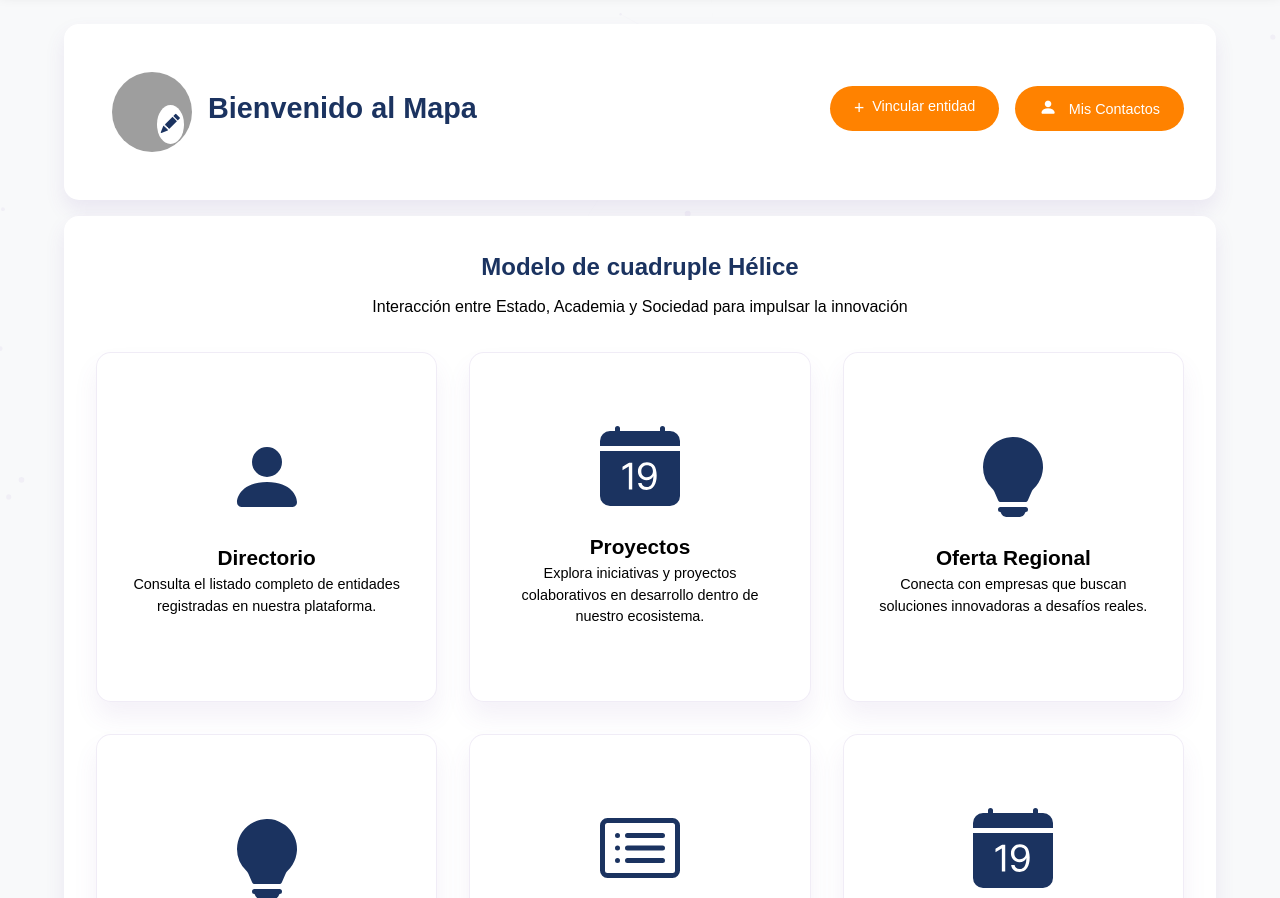
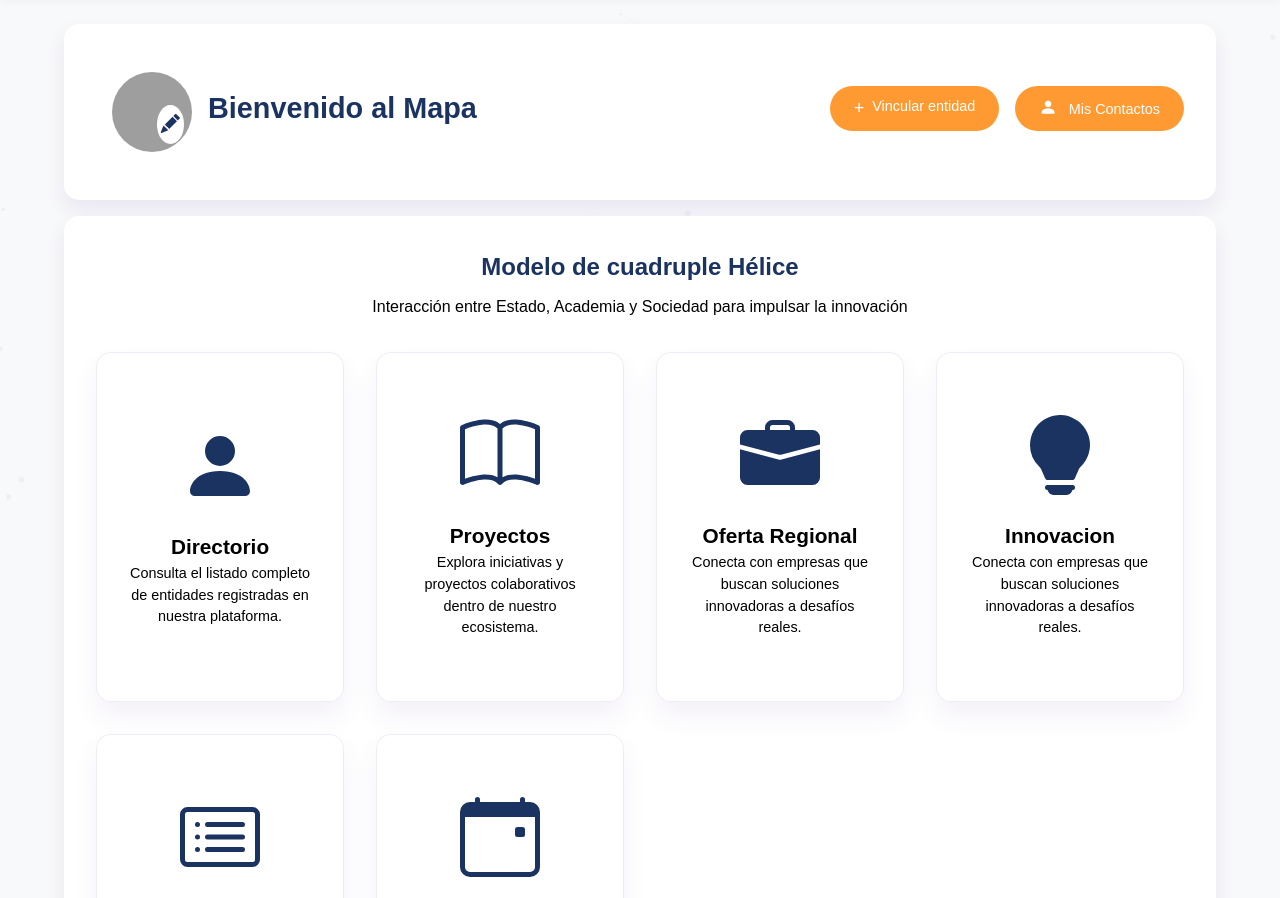
Before and after one commit to jsnunez/sinaptico202501, a website: page app/pages/User/helice.html in a window 1280 px wide. Shown: the part 88-986 px from the top of the page. Drawn offline with nearby package versions, Linux system fonts and the light colour scheme; some packages are replaced by stand-ins of ours; files that its build step writes are made by us from their sources; no server answers; grey boxes are pictures that could not be loaded; a script that the page names is missing; files whose address does not match are found by name.

Commit message:
style helice

```diff
--- a/app/pages/User/helice.html
+++ b/app/pages/User/helice.html
@@ -690,24 +690,24 @@
                     </div>
                 </div>
             </div>
-             <div class="card">
+            <div class="card">
                 <div class="card-inner" onclick="window.location.href='/proyectos'">
                     <div class="card-front">
                         <div class="card-icon">
-                            <svg xmlns="http://www.w3.org/2000/svg" fill="currentColor" class="bi bi-calendar-date-fill"
-                                viewBox="0 0 16 16">
+                            <svg xmlns="http://www.w3.org/2000/svg" width="16" height="16" fill="currentColor"
+                                class="bi bi-book" viewBox="0 0 16 16">
                                 <path
-                                    d="M4 .5a.5.5 0 0 0-1 0V1H2a2 2 0 0 0-2 2v1h16V3a2 2 0 0 0-2-2h-1V.5a.5.5 0 0 0-1 0V1H4zm5.402 9.746c.625 0 1.184-.484 1.184-1.18 0-.832-.527-1.23-1.16-1.23-.586 0-1.168.387-1.168 1.21 0 .817.543 1.2 1.144 1.2" />
-                                <path
-                                    d="M16 14V5H0v9a2 2 0 0 0 2 2h12a2 2 0 0 0 2-2m-6.664-1.21c-1.11 0-1.656-.767-1.703-1.407h.683c.043.37.387.82 1.051.82.844 0 1.301-.848 1.305-2.164h-.027c-.153.414-.637.79-1.383.79-.852 0-1.676-.61-1.676-1.77 0-1.137.871-1.809 1.797-1.809 1.172 0 1.953.734 1.953 2.668 0 1.805-.742 2.871-2 2.871zm-2.89-5.435v5.332H5.77V8.079h-.012c-.29.156-.883.52-1.258.777V8.16a13 13 0 0 1 1.313-.805h.632z" />
+                                    d="M1 2.828c.885-.37 2.154-.769 3.388-.893 1.33-.134 2.458.063 3.112.752v9.746c-.935-.53-2.12-.603-3.213-.493-1.18.12-2.37.461-3.287.811zm7.5-.141c.654-.689 1.782-.886 3.112-.752 1.234.124 2.503.523 3.388.893v9.923c-.918-.35-2.107-.692-3.287-.81-1.094-.111-2.278-.039-3.213.492zM8 1.783C7.015.936 5.587.81 4.287.94c-1.514.153-3.042.672-3.994 1.105A.5.5 0 0 0 0 2.5v11a.5.5 0 0 0 .707.455c.882-.4 2.303-.881 3.68-1.02 1.409-.142 2.59.087 3.223.877a.5.5 0 0 0 .78 0c.633-.79 1.814-1.019 3.222-.877 1.378.139 2.8.62 3.681 1.02A.5.5 0 0 0 16 13.5v-11a.5.5 0 0 0-.293-.455c-.952-.433-2.48-.952-3.994-1.105C10.413.809 8.985.936 8 1.783" />
                             </svg>
                         </div>
                         <h3 class="card-title">Proyectos</h3>
-                        <p class="card-text">Explora iniciativas y proyectos colaborativos en desarrollo dentro de nuestro ecosistema.</p>
+                        <p class="card-text">Explora iniciativas y proyectos colaborativos dentro de
+                            nuestro ecosistema.</p>
                     </div>
                     <div class="card-back">
                         <h3 class="card-title">Ver Contenido</h3>
-                        <p class="card-text">Descubre proyectos en curso y oportunidades de colaboración e innovación.</p>
+                        <p class="card-text">Descubre proyectos en curso y oportunidades de colaboración e innovación.
+                        </p>
 
                     </div>
                 </div>
@@ -716,10 +716,12 @@
                 <div class="card-inner" onclick="window.location.href='/innovacion'">
                     <div class="card-front">
                         <div class="card-icon">
-                            <svg xmlns="http://www.w3.org/2000/svg" fill="currentColor" class="bi bi-lightbulb-fill"
-                                viewBox="0 0 16 16">
+                            <svg xmlns="http://www.w3.org/2000/svg" width="16" height="16" fill="currentColor"
+                                class="bi bi-briefcase-fill" viewBox="0 0 16 16">
                                 <path
-                                    d="M2 6a6 6 0 1 1 10.174 4.31c-.203.196-.359.4-.453.619l-.762 1.769A.5.5 0 0 1 10.5 13h-5a.5.5 0 0 1-.46-.302l-.761-1.77a2 2 0 0 0-.453-.618A5.98 5.98 0 0 1 2 6m3 8.5a.5.5 0 0 1 .5-.5h5a.5.5 0 0 1 0 1l-.224.447a1 1 0 0 1-.894.553H6.618a1 1 0 0 1-.894-.553L5.5 15a.5.5 0 0 1-.5-.5" />
+                                    d="M6.5 1A1.5 1.5 0 0 0 5 2.5V3H1.5A1.5 1.5 0 0 0 0 4.5v1.384l7.614 2.03a1.5 1.5 0 0 0 .772 0L16 5.884V4.5A1.5 1.5 0 0 0 14.5 3H11v-.5A1.5 1.5 0 0 0 9.5 1zm0 1h3a.5.5 0 0 1 .5.5V3H6v-.5a.5.5 0 0 1 .5-.5" />
+                                <path
+                                    d="M0 12.5A1.5 1.5 0 0 0 1.5 14h13a1.5 1.5 0 0 0 1.5-1.5V6.85L8.129 8.947a.5.5 0 0 1-.258 0L0 6.85z" />
                             </svg>
                         </div>
                         <h3 class="card-title">Oferta Regional</h3>
@@ -747,7 +749,7 @@
                                     d="M2 6a6 6 0 1 1 10.174 4.31c-.203.196-.359.4-.453.619l-.762 1.769A.5.5 0 0 1 10.5 13h-5a.5.5 0 0 1-.46-.302l-.761-1.77a2 2 0 0 0-.453-.618A5.98 5.98 0 0 1 2 6m3 8.5a.5.5 0 0 1 .5-.5h5a.5.5 0 0 1 0 1l-.224.447a1 1 0 0 1-.894.553H6.618a1 1 0 0 1-.894-.553L5.5 15a.5.5 0 0 1-.5-.5" />
                             </svg>
                         </div>
-                        <h3 class="card-title">Innovacion Abierta</h3>
+                        <h3 class="card-title">Innovacion</h3>
                         <p class="card-text">Conecta con empresas que buscan soluciones innovadoras a desafíos
                             reales.
                         </p>
@@ -793,12 +795,12 @@
                 <div class="card-inner" onclick="window.location.href='/convocatorias'">
                     <div class="card-front">
                         <div class="card-icon">
-                            <svg xmlns="http://www.w3.org/2000/svg" fill="currentColor" class="bi bi-calendar-date-fill"
-                                viewBox="0 0 16 16">
+                            <svg xmlns="http://www.w3.org/2000/svg" width="16" height="16" fill="currentColor"
+                                class="bi bi-calendar-event" viewBox="0 0 16 16">
                                 <path
-                                    d="M4 .5a.5.5 0 0 0-1 0V1H2a2 2 0 0 0-2 2v1h16V3a2 2 0 0 0-2-2h-1V.5a.5.5 0 0 0-1 0V1H4zm5.402 9.746c.625 0 1.184-.484 1.184-1.18 0-.832-.527-1.23-1.16-1.23-.586 0-1.168.387-1.168 1.21 0 .817.543 1.2 1.144 1.2" />
+                                    d="M11 6.5a.5.5 0 0 1 .5-.5h1a.5.5 0 0 1 .5.5v1a.5.5 0 0 1-.5.5h-1a.5.5 0 0 1-.5-.5z" />
                                 <path
-                                    d="M16 14V5H0v9a2 2 0 0 0 2 2h12a2 2 0 0 0 2-2m-6.664-1.21c-1.11 0-1.656-.767-1.703-1.407h.683c.043.37.387.82 1.051.82.844 0 1.301-.848 1.305-2.164h-.027c-.153.414-.637.79-1.383.79-.852 0-1.676-.61-1.676-1.77 0-1.137.871-1.809 1.797-1.809 1.172 0 1.953.734 1.953 2.668 0 1.805-.742 2.871-2 2.871zm-2.89-5.435v5.332H5.77V8.079h-.012c-.29.156-.883.52-1.258.777V8.16a13 13 0 0 1 1.313-.805h.632z" />
+                                    d="M3.5 0a.5.5 0 0 1 .5.5V1h8V.5a.5.5 0 0 1 1 0V1h1a2 2 0 0 1 2 2v11a2 2 0 0 1-2 2H2a2 2 0 0 1-2-2V3a2 2 0 0 1 2-2h1V.5a.5.5 0 0 1 .5-.5M1 4v10a1 1 0 0 0 1 1h12a1 1 0 0 0 1-1V4z" />
                             </svg>
                         </div>
                         <h3 class="card-title">Convocatorias</h3>
--- a/app/public/styles/colores.css
+++ b/app/public/styles/colores.css
@@ -1,7 +1,7 @@
 
 :root {
     --primary-color:#1b3360;
-    --secondary-color: #5d8dee;
+    --secondary-color: #3963b1;
     --accent-color: #8e2de2;
     --naranja-color: #FF8200;
     --text-color: #3366CC;
--- a/app/public/styles/stylehelice2.css
+++ b/app/public/styles/stylehelice2.css
@@ -116,6 +116,7 @@ body {
     height: 5vh;
     box-shadow: none;
     outline: none;
+    background-color: var(--light-text);
 }
 
 .imagenPerfil:hover {
@@ -243,11 +244,6 @@ h2 {
 
 }
 
-.action-buttons {
-    display: flex;
-    gap: 1rem;
-    flex-wrap: wrap;
-}
 
 .botonEntidad {
     margin-bottom: 1vh;
@@ -270,6 +266,7 @@ h2 {
         margin-bottom: 1vh;
 
     background-color: var(--naranja-color);
+    opacity: 0.8;
     color: var(--light-text);
     border: none;
     border-radius: 50px;
@@ -296,6 +293,11 @@ h2 {
         transition: var(--transition); */
 
     /* box-shadow: 0 4px 10px rgba(142, 45, 226, 0.3); */
+}
+.action-buttons {
+    display: flex;
+    gap: 1rem;
+    flex-wrap: wrap;
 }
 
 .action-button:hover {
@@ -392,7 +394,7 @@ h2 {
 /* Tarjetas */
 .cards-container {
     display: grid;
-    grid-template-columns: repeat(auto-fit, minmax(250px, 1fr));
+    grid-template-columns: repeat(auto-fit, minmax(220px, 1fr));
     gap: 2rem;
     margin-bottom: 3rem;
 }
@@ -544,7 +546,7 @@ h2 {
 .counter {
     width: 120px;
     height: 120px;
-    background: var(--gradient-1);
+    background: var(--secondary-color);
     border-radius: 50%;
     display: flex;
     flex-direction: column;
```
Also changed, not shown: app/public/logos/140cf397-091c-45ad-b7d5-3221ddb1640e.png (added), app/public/logos/18.png (added), app/public/logos/55b3da63-b7d7-4ca4-aa41-8db03e3547ac.jpg (added).
